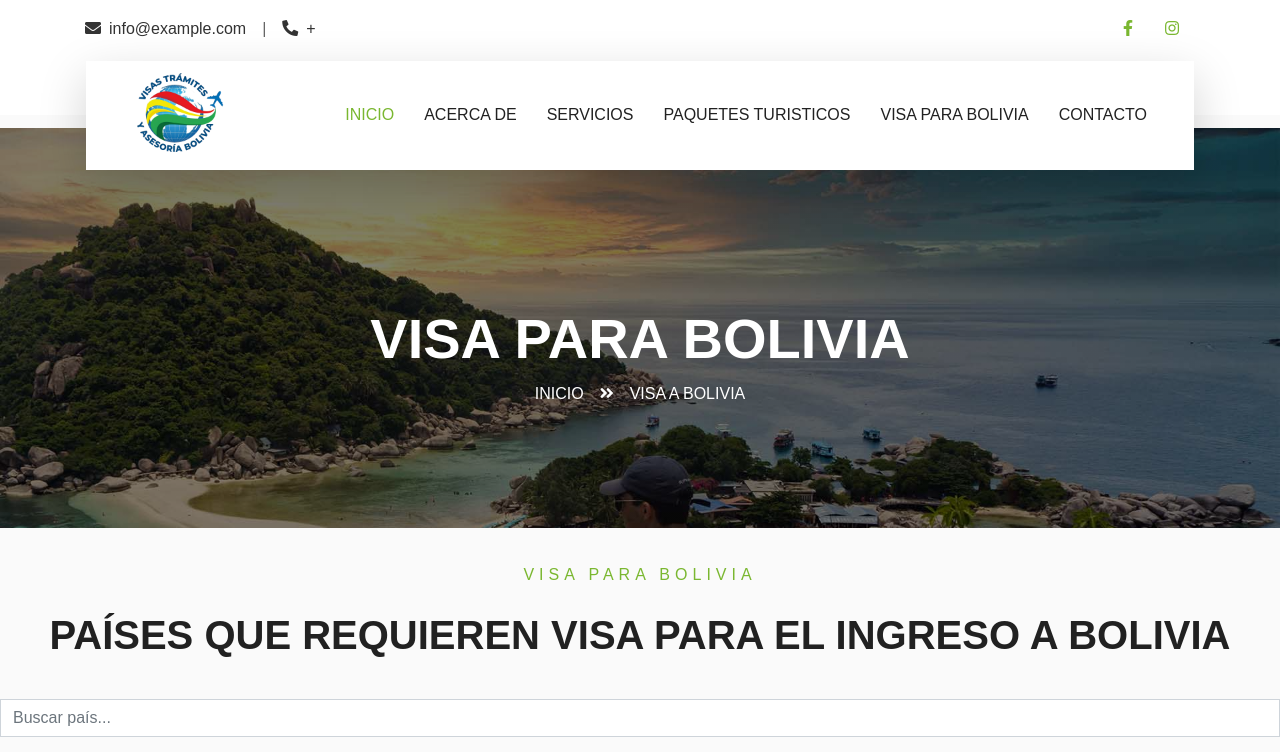
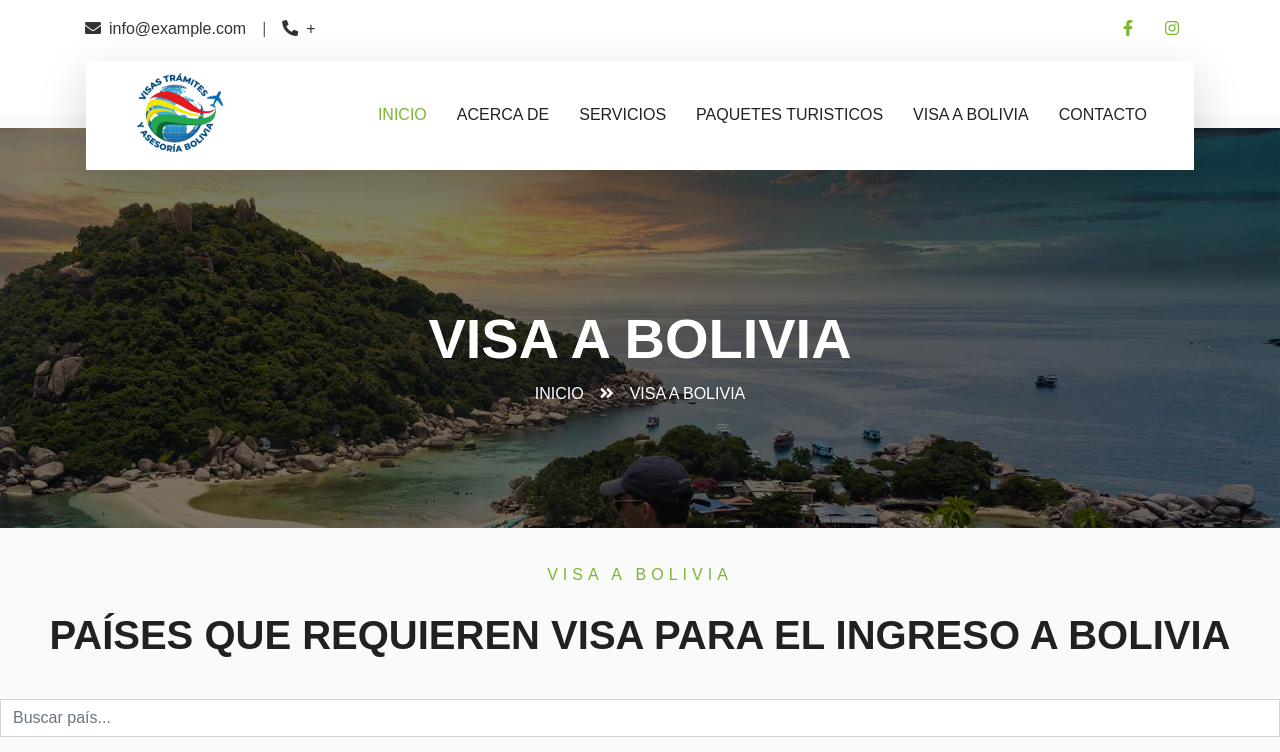
Before and after one commit to Alejvndr0/visas, a plain HTML site: page visa.html in a window 1280 px wide. Shown: the top 752 px of the page. Drawn offline with nearby package versions, Linux system fonts and the light colour scheme.

Commit message:
first commit

```diff
--- a/visa.html
+++ b/visa.html
@@ -73,7 +73,7 @@
                         <a href="about.html" class="nav-item nav-link">ACERCA DE</a>
                         <a href="service.html" class="nav-item nav-link">SERVICIOS</a>
                         <a href="package.html" class="nav-item nav-link">PAQUETES TURISTICOS</a>
-                        <a href="visa.html" class="nav-item nav-link">VISA PARA BOLIVIA</a>
+                        <a href="visa.html" class="nav-item nav-link">VISA A BOLIVIA</a>
                         <a href="contact.html" class="nav-item nav-link">CONTACTO</a>
                     </div>
                 </div>
@@ -87,7 +87,7 @@
     <div class="container-fluid page-header">
         <div class="container">
             <div class="d-flex flex-column align-items-center justify-content-center" style="min-height: 400px">
-                <h3 class="display-4 text-white text-uppercase">VISA PARA BOLIVIA</h3>
+                <h3 class="display-4 text-white text-uppercase">VISA A BOLIVIA</h3>
                 <div class="d-inline-flex text-white">
                     <p class="m-0 text-uppercase"><a class="text-white" href="index.html">inicio</a></p>
                     <i class="fa fa-angle-double-right pt-1 px-3"></i>
@@ -100,7 +100,7 @@
 
 
     <div class="text-center mb-3 pb-3">
-        <h6 class="text-primary text-uppercase" style="letter-spacing: 5px;">Visa Para Bolivia</h6>
+        <h6 class="text-primary text-uppercase" style="letter-spacing: 5px;">Visa a Bolivia</h6>
         <h1>PAÍSES QUE REQUIEREN VISA PARA EL INGRESO A BOLIVIA</h1>
     </div>
     <!-- Booking End -->
@@ -2435,6 +2435,9 @@
                 <p><i class="fa fa-envelope mr-2"></i>info@example.com</p>
 
             </div>
+            <a href="index.html" class="navbar-brand">
+                <img src="img/logf.png" alt="Logo" height="350"> <!-- Ajusta la ruta y el tamaño -->
+            </a>
         </div>
     </div>
     <div class="container-fluid bg-dark text-white border-top py-4 px-sm-3 px-md-5" style="border-color: rgba(256, 256, 256, .1) !important;">
```
Also changed, not shown: about.html (+4 -1 lines), contact.html (+5 -1 lines), index.html (+7 -1 lines), package.html (+4 -1 lines), service.html (+4 -1 lines).
